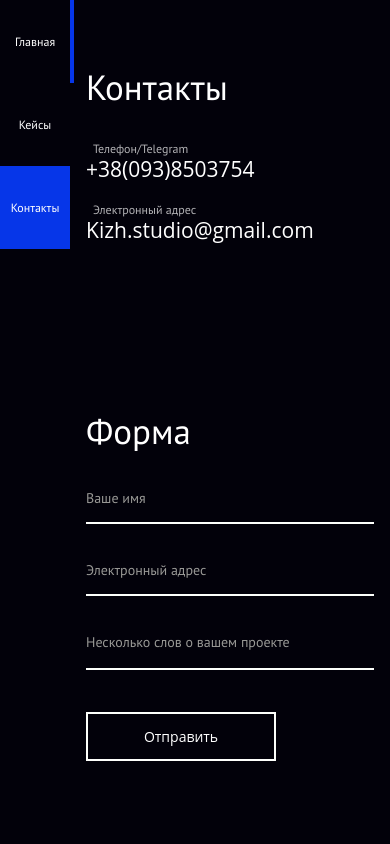
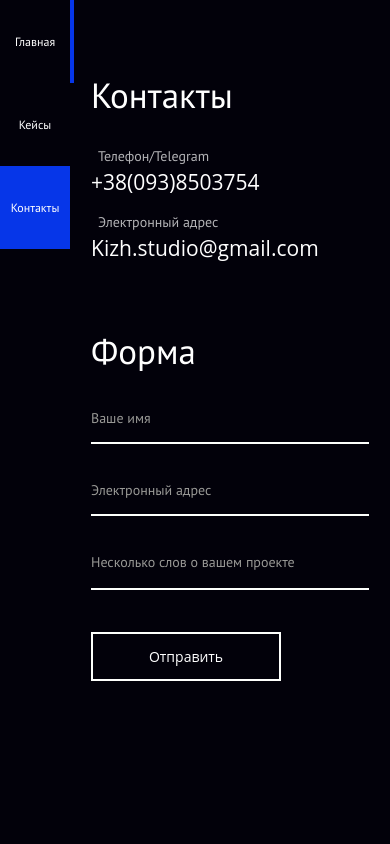
Before and after one commit to estidea/kizh, a Symfony app: template templates/main/contacts.html.twig in a window 390 px wide. Run offline with Twig, Linux system fonts and the light colour scheme; the template is opened without the code that fills it, so the values that code supplies are empty; some libraries are stand-ins or nearby versions.

Commit message:
fix: css for contact page

```diff
--- a/public/css/rewrite.css
+++ b/public/css/rewrite.css
@@ -442,11 +442,11 @@ html {
 h3 {
     font-family: PT Sans;
     font-size: 4.2rem;
-    margin-bottom: 4.1rem;
+    margin-bottom: 3.2rem;
 }
 
 .contact-info-center span {
-    font-size: 1.2rem;
+    font-size: 1.4rem;
     color: rgba(255, 255, 255, 0.7);
     padding-left: .7rem;
 }
@@ -455,6 +455,7 @@ h3 {
     font-size: 2.1rem;
     color: #fff;
     margin-bottom: 1.7rem;
+    margin-top: .5rem;
 }
 
 #contact-animation {
@@ -603,17 +604,6 @@ h3 {
     }
 
 /* XXS 3 screen */
-    .flex-container {
-        overflow: auto;
-        flex-wrap: wrap;
-    }
-
-    .contact-info-center, .contact-form-center {
-        width: 90%;
-        margin-top: 7rem;
-        margin-bottom: 7rem;
-    }
-
     h3 {
         font-size: 3.5rem;
         margin-bottom: 3.4rem;
@@ -627,16 +617,40 @@ h3 {
         display: none;
     }
 
-    #contact-info, #contact-form {
-        width: 100%;
-    }
-
     #contact-animation {
         width: .01rem;
         position: absolute;
         height: .01rem;
         overflow: hidden;
         opacity: 0;
+    }
+/**************************************/
+    .flex-container {
+        overflow: auto;
+        flex-wrap: wrap;
+        height: auto;
+        padding: 0 2.1rem;
+    }
+
+    .contact-info-center, .contact-form-center {
+        width: 100%;
+        margin-bottom: 5.5rem;
+    }
+
+    .contact-info-center {
+        margin-top: 7.8rem;
+    }
+
+    .contact-form-center {
+        margin-top: 0;
+    }
+
+    #letter-animation {
+        display: none;
+    }
+
+    #contact-info, #contact-form {
+        width: 100%;
     }
 }
 
@@ -758,10 +772,20 @@ h3 {
     .flex-container {
         overflow: auto;
         flex-wrap: wrap;
+        height: auto;
     }
 
     .contact-info-center, .contact-form-center {
-        margin-bottom: 14rem;
+        max-width: 64.6%;
+        margin-bottom: 5.5rem;
+    }
+
+    .contact-info-center {
+        margin-top: 7.8rem;
+    }
+
+    .contact-form-center {
+        margin-top: 0;
     }
 
     #letter-animation {
@@ -848,6 +872,7 @@ h3 {
     }
 
 /* SM 3 screen */
+
     #letter-animation {
         display: none;
     }
@@ -864,6 +889,9 @@ h3 {
         opacity: 0;
     }
 
+    .contact-info-center {
+        width:auto;
+    }
 }
 
 /* MD responsive */
```
